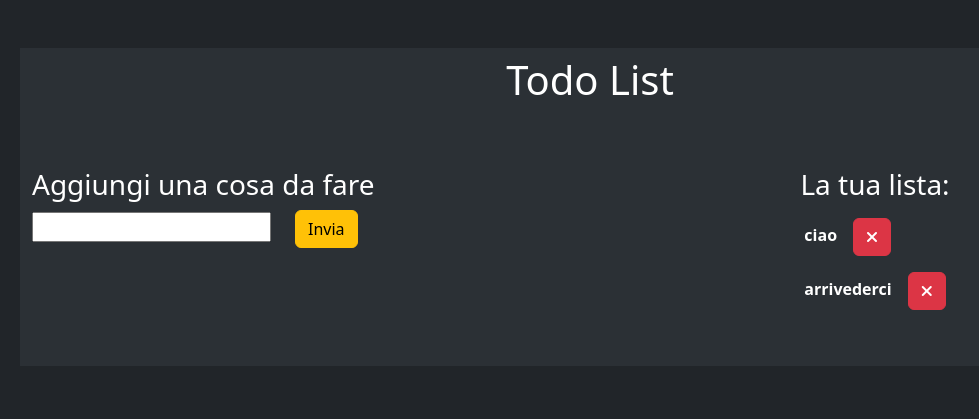
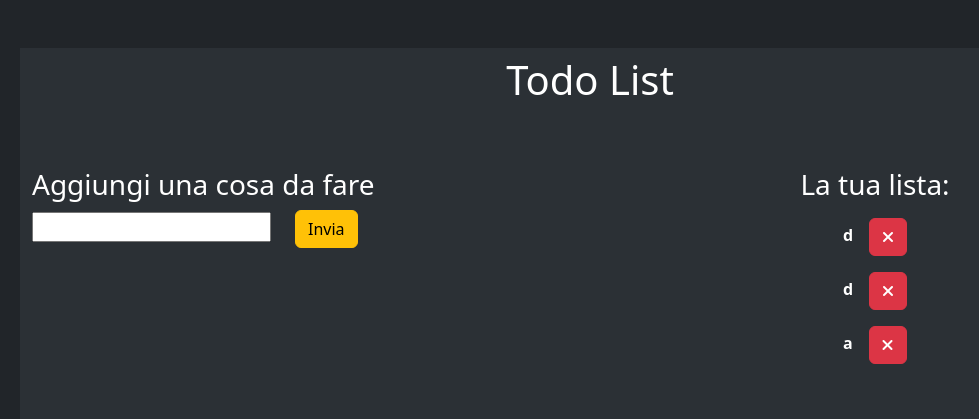
Before and after one commit to Plvmmu10/php-todo-list-json, a PHP site: page / in a window 1280 px wide. Shown: the top 419 px of the page, without its empty margins (50-1029 px from the left). Run offline with PHP 8.4, Linux system fonts and the light colour scheme; some libraries are stand-ins or nearby versions.

Commit message:
now it works

```diff
--- a/data/data.json
+++ b/data/data.json
@@ -1,4 +1 @@
-[
-    "ciao",
-    "arrivederci"
-]
+[{"name":"d","completed":"false"},{"name":"d","completed":"false"},{"name":"a","completed":"false"}]
--- a/index.php
+++ b/index.php
@@ -37,7 +37,7 @@
                         <li v-for="(item, index) in todoList" :key="index"
                             class="list-group-item bg-transparent text-white border-0 fw-bold">
 
-                            <span class="me-3">{{item}}</span>
+                            <span class="me-3">{{item.name}}</span>
 
                             <button class="btn btn-danger"><i class="fa-solid fa-xmark"></i></button>
                         </li>
--- a/js/script.js
+++ b/js/script.js
@@ -18,14 +18,18 @@ createApp({
         },
         addTodo() {
             const data = {
-                todoItem: this.newTodo
+                todoItem: {
+                    name: this.newTodo,
+                    completed: false
+                }
             }
 
             axios.post(this.urlAPI, data, { headers: { 'Content-Type': 'multipart/form-data' } }).then((res) => {
+                console.log(res);
+                this.todoList = res.data;
+
                 todoItem = '';
             })
-
-            console.log(data)
         }
     },
     mounted() {
--- a/server.php
+++ b/server.php
@@ -8,10 +8,12 @@ if (isset($_POST['todoItem'])) {
     $todoItem = $_POST['todoItem'];
     array_push($apiArray, $todoItem);
 
-    file_put_contents('data/data.json', json_encode($apiArray));
+    if (file_put_contents('data/data.json', json_encode($apiArray, JSON_UNESCAPED_UNICODE | JSON_UNESCAPED_SLASHES | JSON_NUMERIC_CHECK)) === false) {
+        $apiArray = [];
+    }
 }
 
 
 header('Content-Type: application/json');
 
-echo json_encode($apiArray);
+echo json_encode($apiArray, JSON_UNESCAPED_UNICODE | JSON_UNESCAPED_SLASHES | JSON_NUMERIC_CHECK);
```
